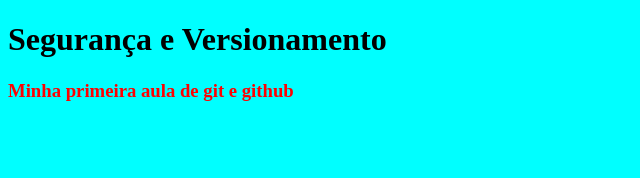
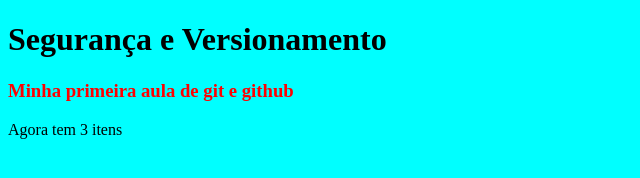
Before and after one commit to TFbr97/aula1, a plain HTML site: page index.html in a window 1280 px wide. Shown: the whole page, without its empty margins (0-640 px from the left). Drawn offline with Linux system fonts and the light colour scheme.

Commit message:
Update index.html

```diff
--- a/index.html
+++ b/index.html
@@ -12,5 +12,7 @@
 
     <h3 class="titulo1">Minha primeira aula de git e github</h3>
 
+    <p>Agora tem 3 itens</p>
+
 </body>
 </html>
```
